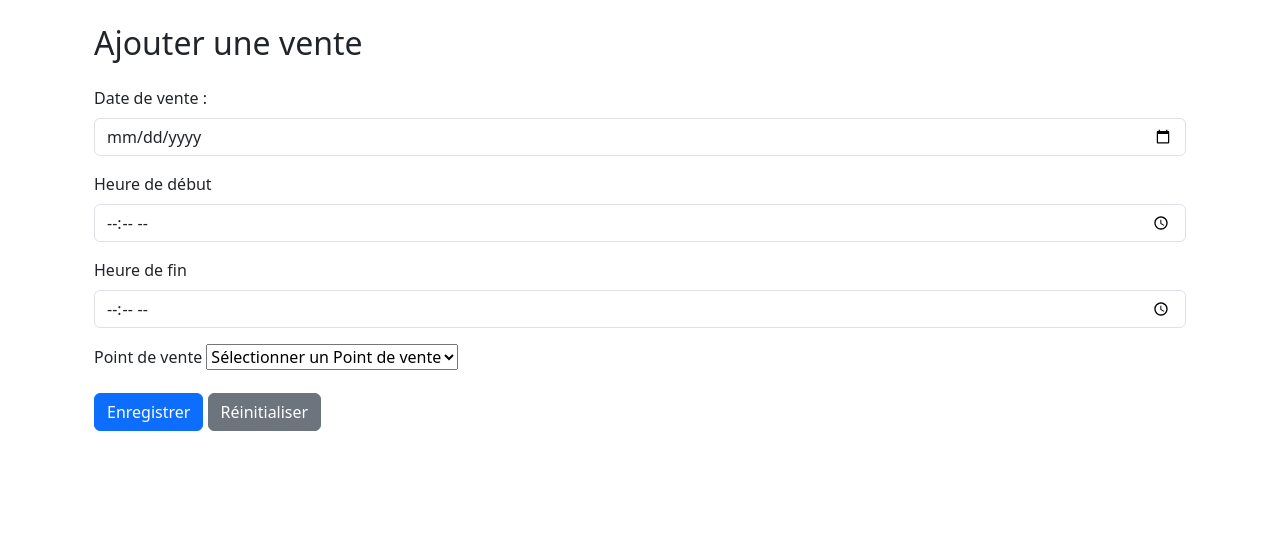
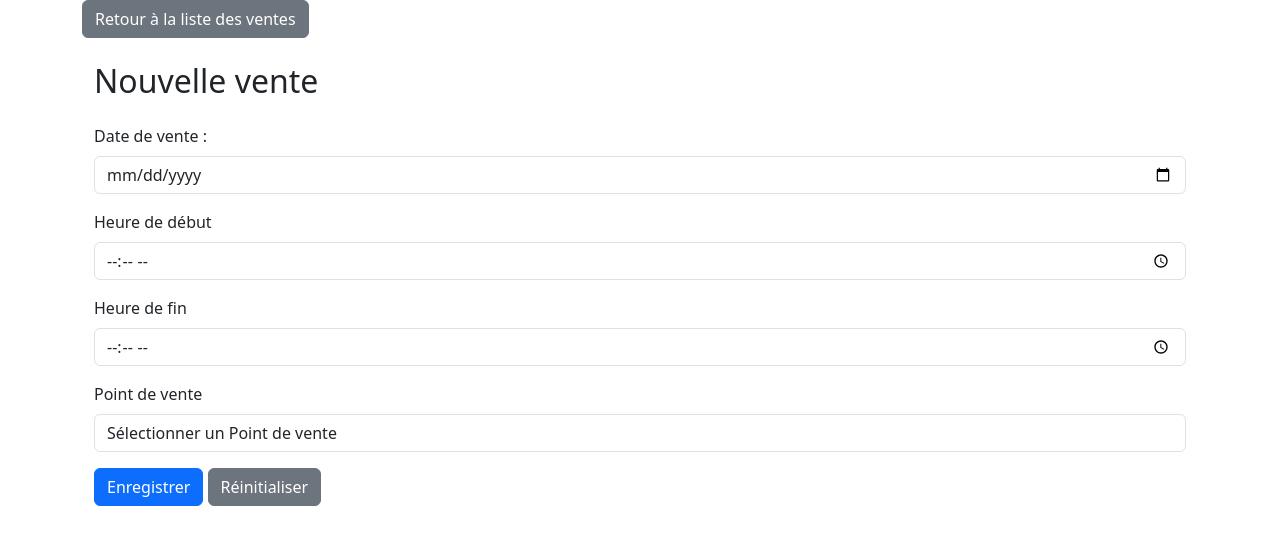
Before and after one commit to damiencortina/SAE_104, a Flask app: page /vente/add in a window 1280 px wide. Shown: the part 59-604 px from the top of the page. Run offline with Flask 3, Linux system fonts and the light colour scheme; data comes from the database, SQL or seed files in the repository; data that the repository does not hold is empty; some libraries are stand-ins or nearby versions.

Commit message:
Update add_vente.html

```diff
--- a/template/vente/add_vente.html
+++ b/template/vente/add_vente.html
@@ -1,14 +1,17 @@
 {% extends 'layout.html' %}
 
 
-{% block title %}
-<title>Ajouter une vente</title>
-{% endblock %}
+{% block header %}
+    <div class="px-4 py-5 text-center">
+        <h1 class="display-5">Ajouter des ventes </h1>
+    </div>
+{% endblock header %}
 
 
 {% block body %}
+<a href="/vente/show" class="btn btn-secondary">Retour à la liste des ventes</a>
 <div class="container py-4">
-  <h2 class="mb-4">Ajouter une vente</h2>
+  <h2 class="mb-4">Nouvelle vente</h2>
 
     <form action="/vente/add" method="post">
     <!-- Champ caché ID -->
@@ -38,7 +41,7 @@
     <!-- Id_point de vente -->
     <div class="mb-3">
       <label for="ptdeVente" class="form-label">Point de vente</label>
-      <select name="id_pdv" id="ptdeVente" required>
+      <select name="id_pdv" id="ptdeVente"  class="form-control" required>
             <option value="">Sélectionner un Point de vente</option>
          {% for ptdeVente in ptdeVente %}
             <option value="{{ ptdeVente.id }}"> {{ptdeVente.nom_point_de_vente }} </option>
```
